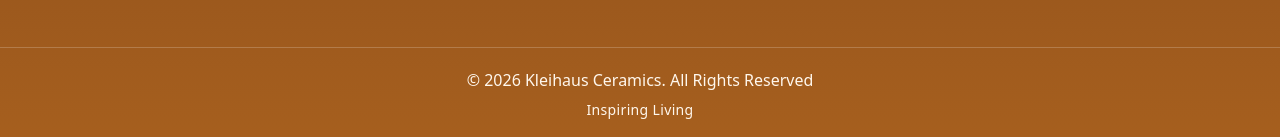
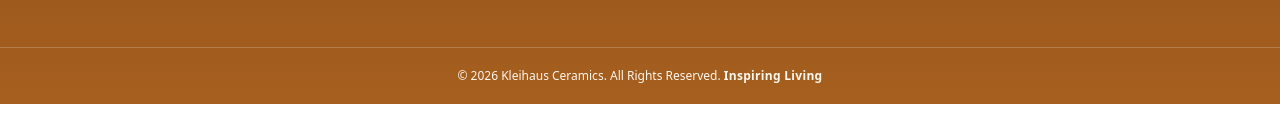
Before and after one commit to ShadrackMwatu/kleihaus, a React (Vite) app: page / in a window 1280 px wide. Shown: the part 9199-9336 px from the top of the page. After the commit the page ends 9303 px from the top, so only its background shows below. Built offline with nearby package versions, Linux system fonts and the light colour scheme; no server answers.

Commit message:
Refine footer branding line

```diff
--- a/src/App.jsx
+++ b/src/App.jsx
@@ -1315,9 +1315,11 @@ function Footer() {
         </div>
       </div>
       <div className="border-t border-white/20">
-        <div className="mx-auto flex max-w-7xl flex-col items-center justify-center gap-2 px-4 py-5 text-center text-orange-50">
-          <p>© {new Date().getFullYear()} Kleihaus Ceramics. All Rights Reserved</p>
-          <p className="text-sm font-medium tracking-wide">Inspiring Living</p>
+        <div className="mx-auto flex max-w-7xl items-center justify-center px-4 py-5 text-center text-orange-50">
+          <p className="text-xs">
+            © {new Date().getFullYear()} Kleihaus Ceramics. All Rights Reserved.{' '}
+            <span className="font-semibold tracking-wide text-orange-50">Inspiring Living</span>
+          </p>
         </div>
       </div>
     </footer>
```
Also changed, not shown: 1 other file (tests, documents, lock files or other folders).
